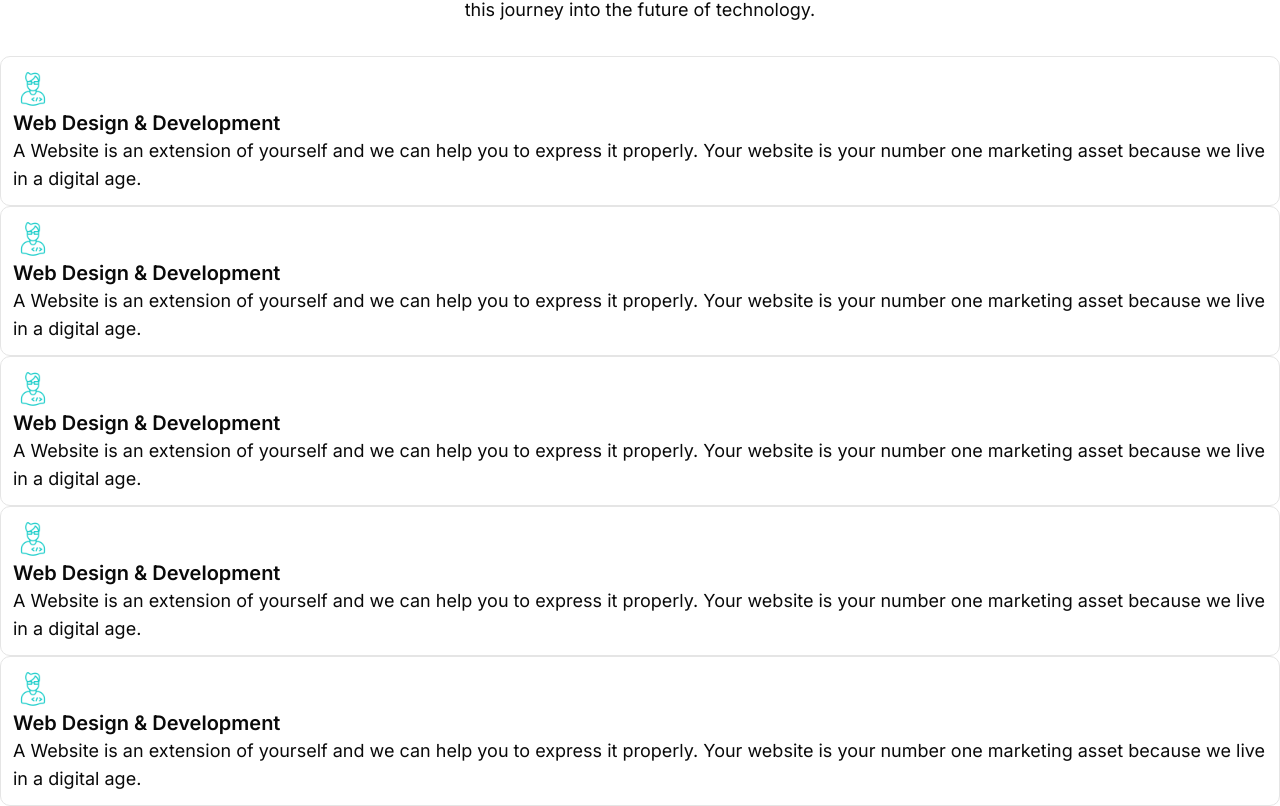
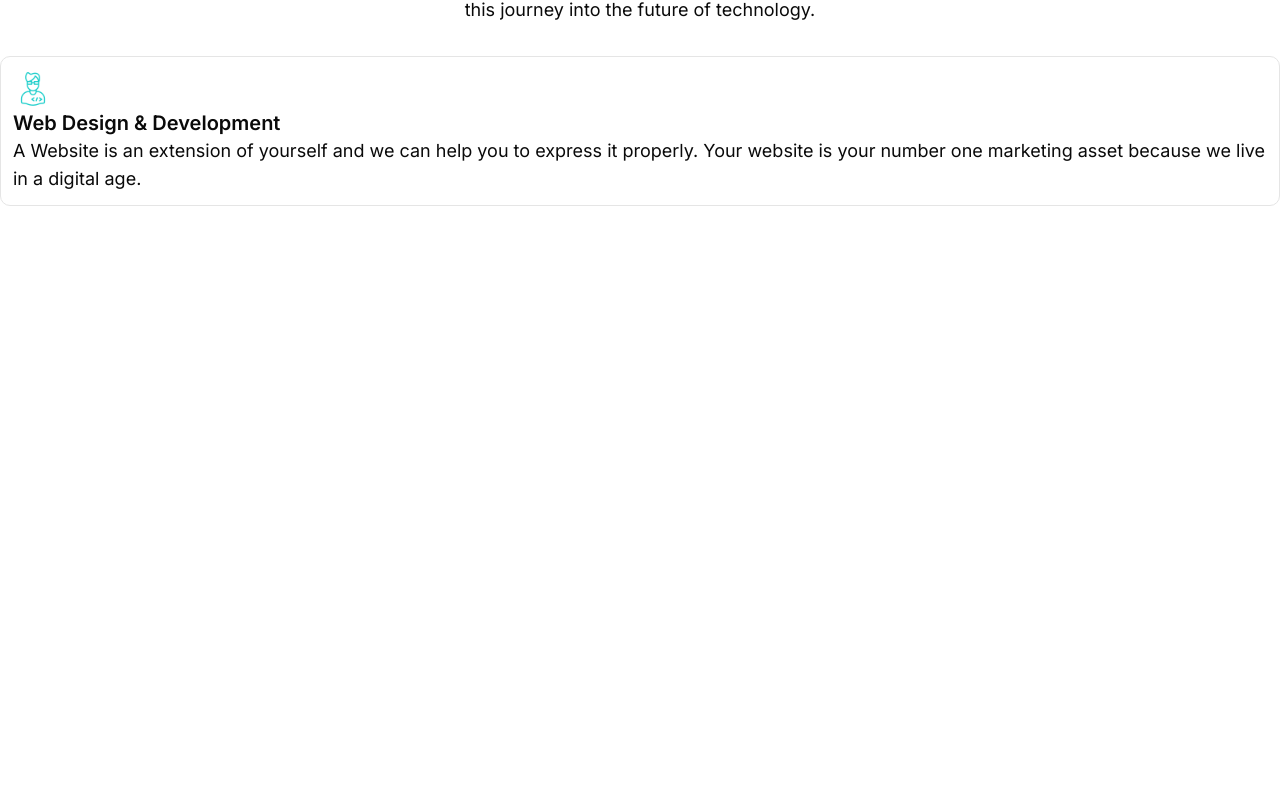
Before and after one commit to Roshen-Perera/ceylon-developers-portfolio, a Next.js app: page / in a window 1280 px wide. Shown: the part 788-1594 px from the top of the page. After the commit the page ends 994 px from the top, so only its background shows below. Built offline with nearby package versions, Linux system fonts and the light colour scheme.

Commit message:
Remove duplicate ServiceCard components for cleaner code and improved maintainability

```diff
--- a/components/serviceCard.tsx
+++ b/components/serviceCard.tsx
@@ -14,42 +14,6 @@ const ServiceCard = () => {
           we live in a digital age.
         </p>
       </div>
-      <div className="justify border-1 rounded-lg p-3">
-        <Image src={"/assets/icons/web.gif"} alt={""} width={40} height={40} />
-        <p className="text-xl font-semibold">Web Design & Development</p>
-        <p className="text-lg">
-          A Website is an extension of yourself and we can help you to express
-          it properly. Your website is your number one marketing asset because
-          we live in a digital age.
-        </p>
-      </div>
-      <div className="justify border-1 rounded-lg p-3">
-        <Image src={"/assets/icons/web.gif"} alt={""} width={40} height={40} />
-        <p className="text-xl font-semibold">Web Design & Development</p>
-        <p className="text-lg">
-          A Website is an extension of yourself and we can help you to express
-          it properly. Your website is your number one marketing asset because
-          we live in a digital age.
-        </p>
-      </div>
-      <div className="justify border-1 rounded-lg p-3">
-        <Image src={"/assets/icons/web.gif"} alt={""} width={40} height={40} />
-        <p className="text-xl font-semibold">Web Design & Development</p>
-        <p className="text-lg">
-          A Website is an extension of yourself and we can help you to express
-          it properly. Your website is your number one marketing asset because
-          we live in a digital age.
-        </p>
-      </div>
-      <div className="justify border-1 rounded-lg p-3">
-        <Image src={"/assets/icons/web.gif"} alt={""} width={40} height={40} />
-        <p className="text-xl font-semibold">Web Design & Development</p>
-        <p className="text-lg">
-          A Website is an extension of yourself and we can help you to express
-          it properly. Your website is your number one marketing asset because
-          we live in a digital age.
-        </p>
-      </div>
     </>
   );
 };
```
